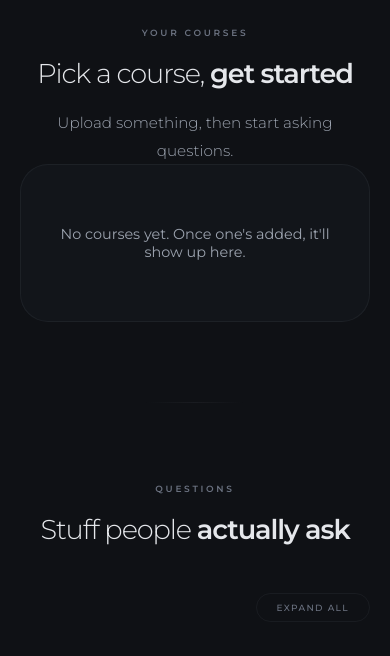
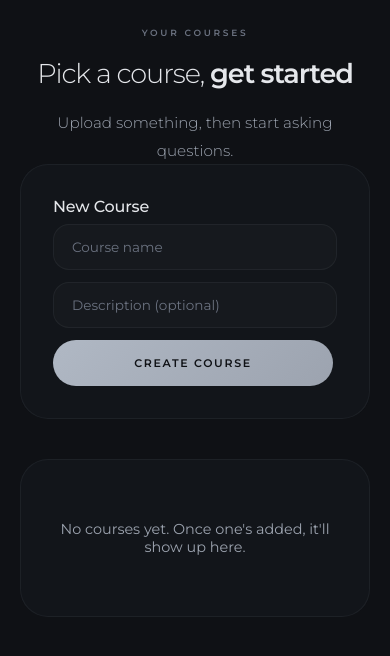
Before and after one commit to KhanTheDev/Tutor-AI---v2, a Flask app: page / in a window 390 px wide. Shown: the part 3438-4094 px from the top of the page. Run offline with Flask 3, Linux system fonts and the light colour scheme; parts of the project's set-up code (start-up, migrations or seed data) failed here and were passed over.

Commit message:
Add missing Create Course feature
The app had no way to create a course through the UI at all — only
list/open/delete. This became a hard blocker after the Postgres
migration wiped old local course data: there was no way to make a
new course to replace it. Adds a POST /courses route and a form on
the dashboard, styled to match the existing theme.

Co-Authored-By: Claude Sonnet 5 <noreply@anthropic.com>

```diff
--- a/tutor-ai/app.py
+++ b/tutor-ai/app.py
@@ -61,6 +61,22 @@ def register_routes(app: Flask) -> None:
     def index():
         courses = Course.query.order_by(Course.created_at.desc()).all()
         return render_template("index.html", courses=courses)
+
+    @app.route("/courses", methods=["POST"])
+    def create_course():
+        name = (request.form.get("name") or "").strip()
+        description = (request.form.get("description") or "").strip()
+
+        if not name:
+            flash("Course name is required.", "danger")
+            return redirect(url_for("index"))
+
+        course = Course(name=name, description=description or None)
+        db.session.add(course)
+        db.session.commit()
+
+        flash(f'"{name}" created.', "success")
+        return redirect(url_for("course_detail", course_id=course.id))
 
     @app.route("/courses/<int:course_id>")
     def course_detail(course_id: int):
--- a/tutor-ai/static/css/templatemo-621-luminary-style.css
+++ b/tutor-ai/static/css/templatemo-621-luminary-style.css
@@ -589,6 +589,21 @@ body.menu-open .top-nav { background: rgba(15,17,21,0.95); backdrop-filter: blur
   background: rgba(255,255,255,0.02); border: 1px dashed var(--panel-border);
   color: var(--slate-light); font-family: inherit; font-size: 0.8rem; margin-bottom: 16px;
 }
+
+.text-input {
+  padding: 14px 18px; border-radius: 16px;
+  background: rgba(255,255,255,0.02); border: 1px solid var(--panel-border);
+  color: var(--ivory); font-family: inherit; font-size: 0.85rem;
+}
+.text-input:focus-visible { outline: 2px solid var(--silver); outline-offset: 2px; }
+.text-input::placeholder { color: var(--slate-warm); }
+
+.new-course-panel { max-width: 640px; margin: 0 auto 40px; text-align: left; }
+.new-course-form { display: flex; gap: 12px; flex-wrap: wrap; }
+.new-course-form .text-input { flex: 1; min-width: 180px; }
+@media (max-width: 640px) {
+  .new-course-form { flex-direction: column; align-items: stretch; }
+}
 .file-input::file-selector-button {
   background: var(--graphite); border: 1px solid var(--panel-border); border-radius: 100px;
   color: var(--ivory-muted); font-family: inherit; font-size: 0.72rem; font-weight: 500;
--- a/tutor-ai/templates/index.html
+++ b/tutor-ai/templates/index.html
@@ -185,6 +185,15 @@
       {% endif %}
     {% endwith %}
 
+    <div class="panel new-course-panel reveal reveal-d2">
+      <h3 class="panel-title">New Course</h3>
+      <form action="{{ url_for('create_course') }}" method="post" class="new-course-form">
+        <input class="text-input" type="text" name="name" placeholder="Course name" maxlength="200" required>
+        <input class="text-input" type="text" name="description" placeholder="Description (optional)" maxlength="500">
+        <button type="submit" class="btn-primary">Create Course</button>
+      </form>
+    </div>
+
     {% if courses %}
       <div class="course-select-bar reveal reveal-d3">
         <select class="course-select" id="courseSelect">
```
